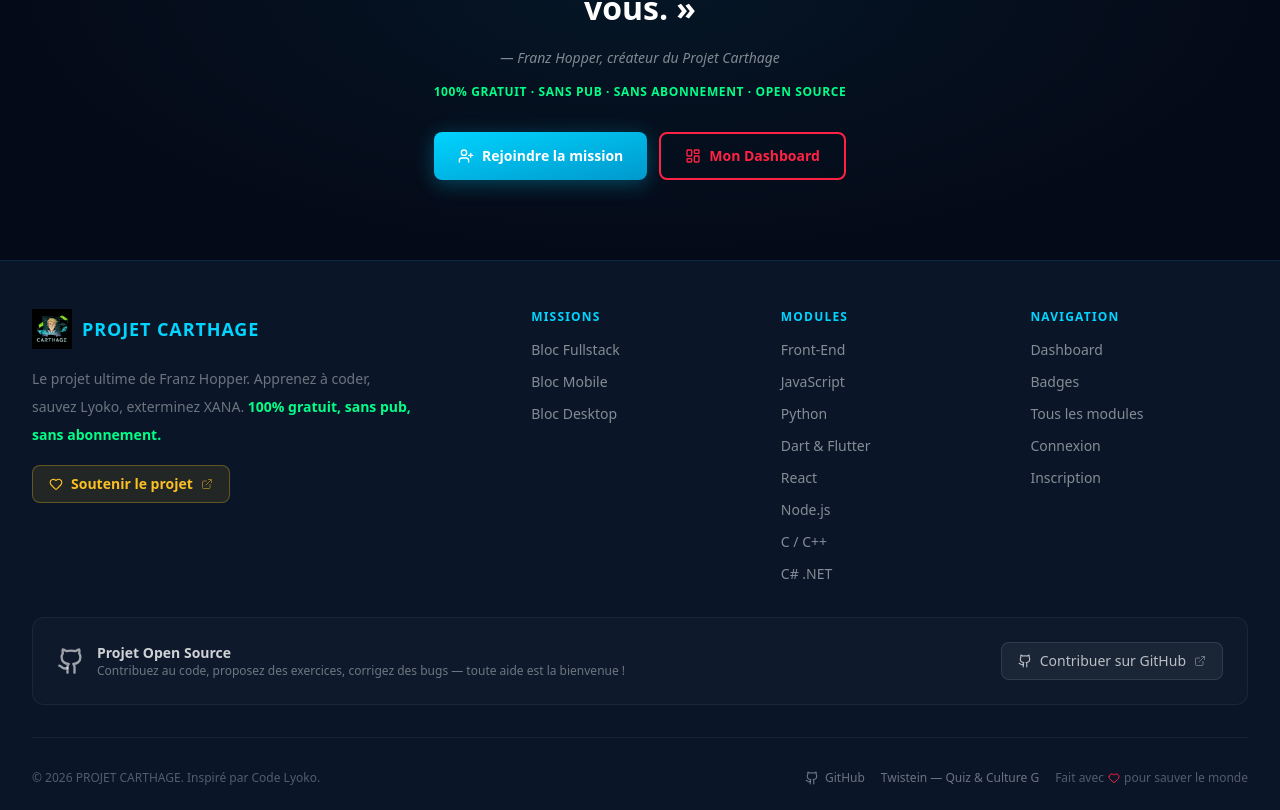
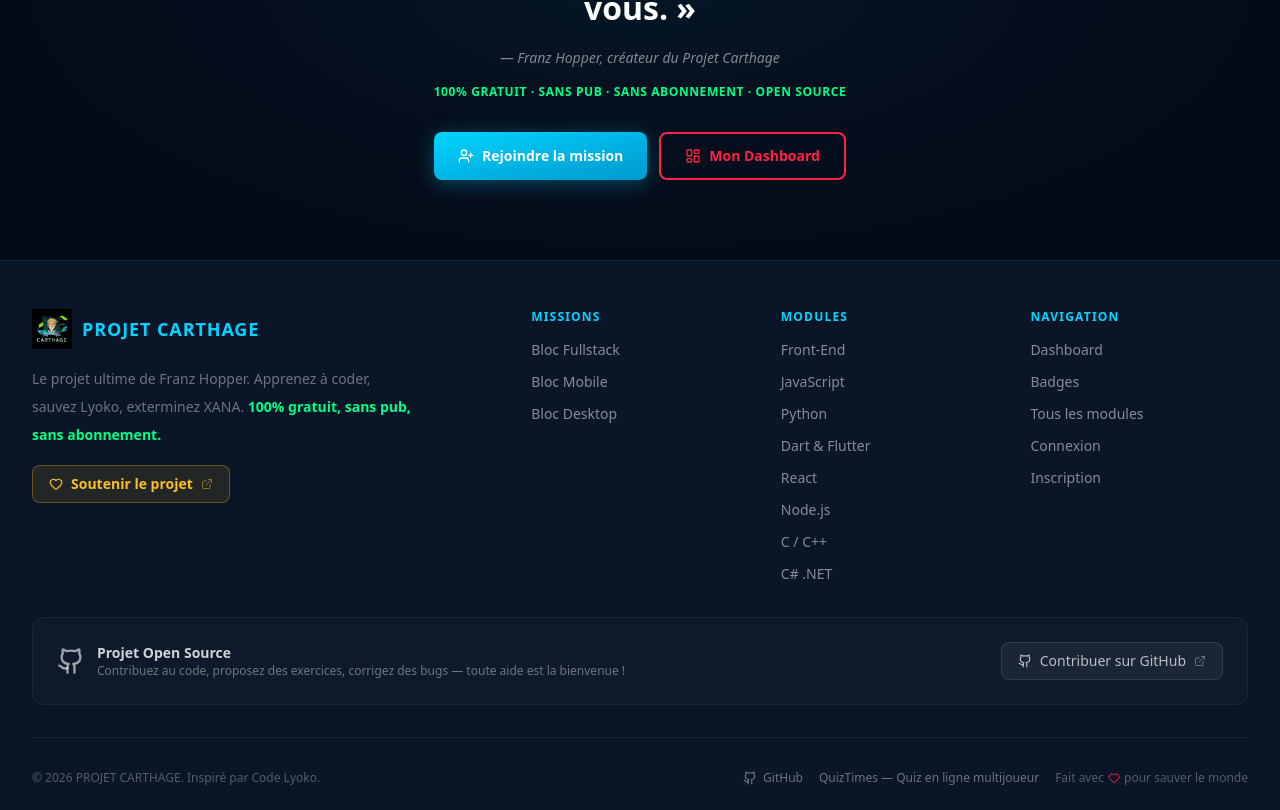
Before and after one commit to Akutsu1015/Projet-Carthage, a Next.js app: page / in a window 1280 px wide. Shown: the part 4428-5238 px from the top of the page. Built offline with nearby package versions, Linux system fonts and the light colour scheme; no server answers.

Commit message:
Fix footer: QuizTimes branding with online multiplayer highlight

```diff
--- a/src/components/layout/footer.tsx
+++ b/src/components/layout/footer.tsx
@@ -132,7 +132,7 @@
               rel="noopener noreferrer"
               className="text-xs text-white/40 transition-colors hover:text-lyoko-blue"
             >
-              Twistein — Quiz &amp; Culture G
+              QuizTimes — Quiz en ligne multijoueur
             </a>
             <p className="flex items-center gap-1 text-xs text-white/30">
               Fait avec <Heart size={12} className="text-xana-red" /> pour sauver le monde
```
